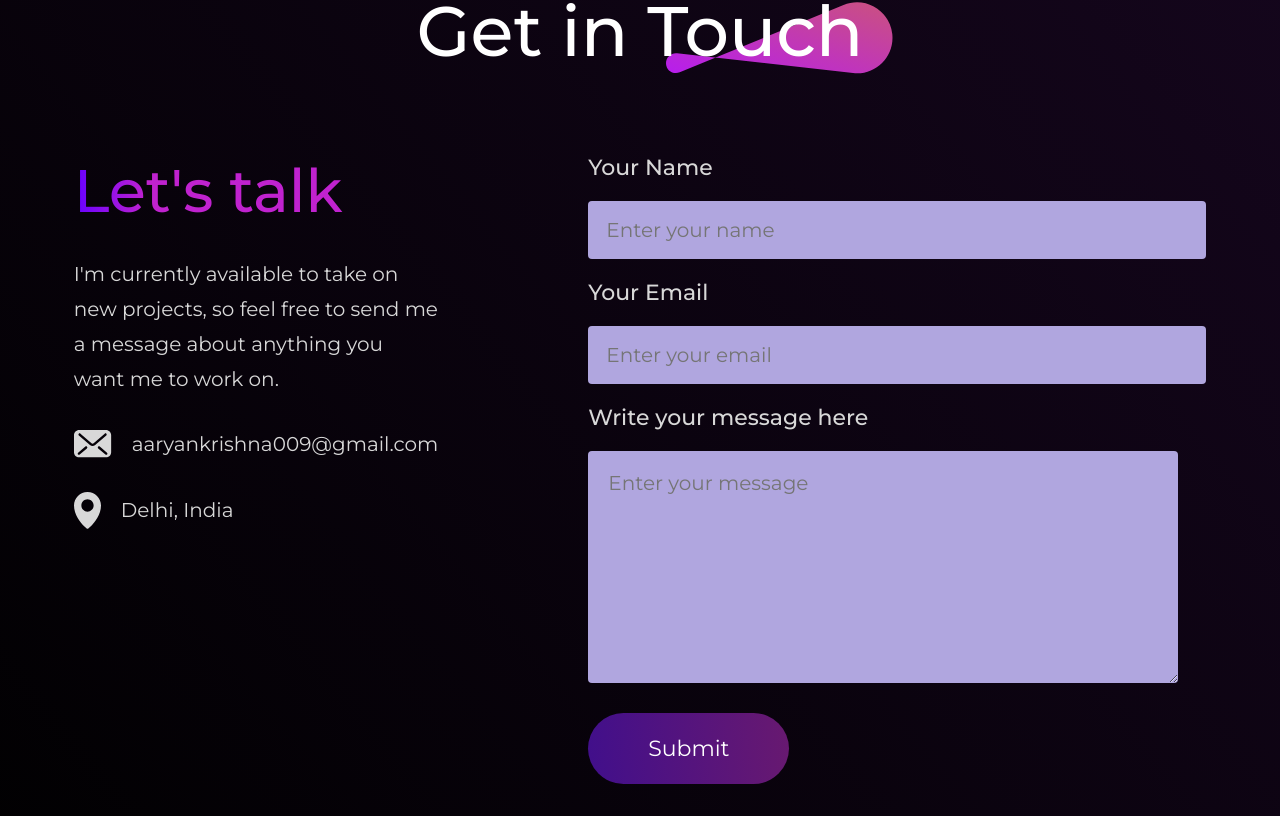
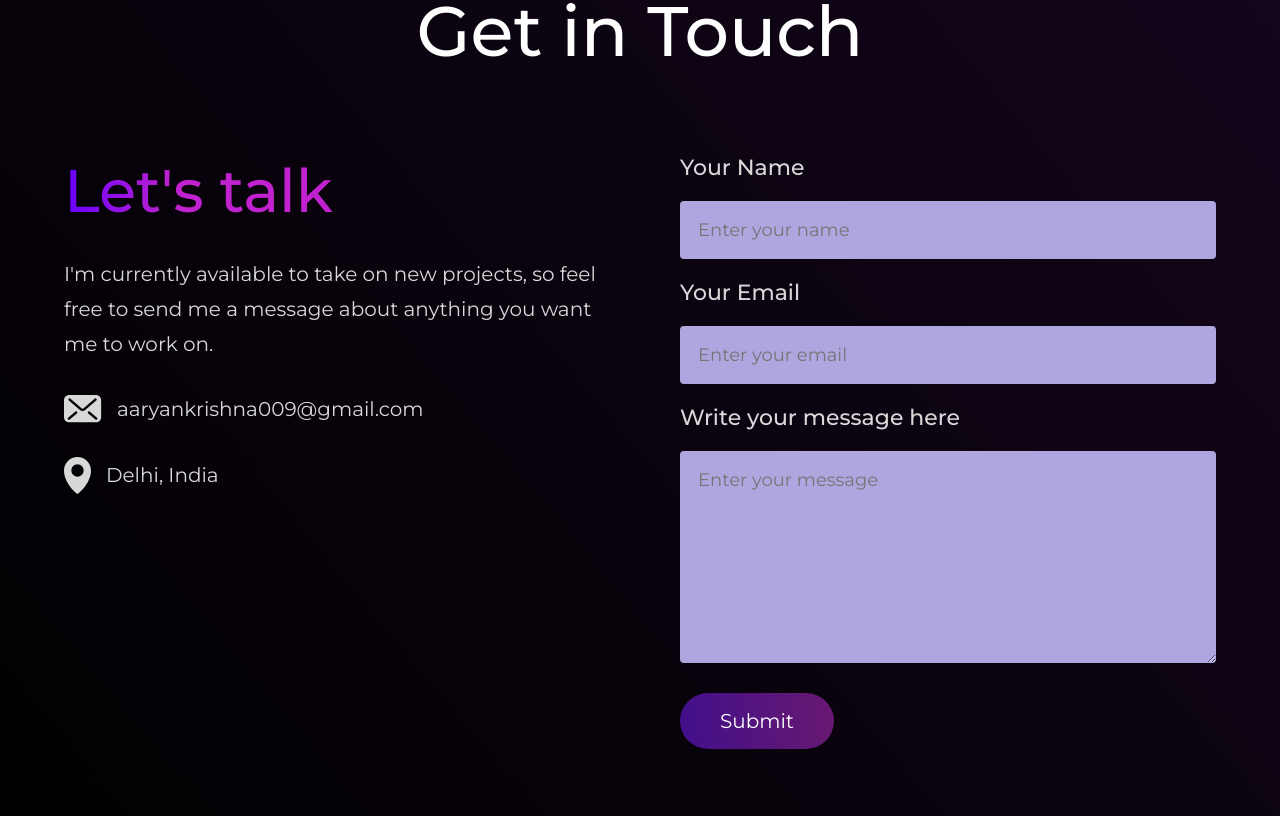
Before and after one commit to aaryan-codes56/my-portfolio, a React (Vite) app: page / in a window 1280 px wide. Shown: the part 5064-5880 px from the top of the page. Built offline with nearby package versions, Linux system fonts and the light colour scheme.

Commit message:
final changes

```diff
--- a/src/Components/Contact/Contact.css
+++ b/src/Components/Contact/Contact.css
@@ -1,4 +1,4 @@
-.contact{
+/* .contact{
     display: flex;
     flex-direction: column;
     align-items: center;
@@ -176,4 +176,206 @@
       font-size: 20px;
     }
 
+  } */
+
+  .contact {
+    display: flex;
+    flex-direction: column;
+    align-items: center;
+    justify-content: center;
+    gap: 80px;
+    margin: 40px 5%;
+    padding: 0;
   }
+
+  .contact-title {
+    position: relative;
+    width: 100%;
+    text-align: center;
+  }
+
+  .contact-title h1 {
+    font-size: 70px;
+    font-weight: 500;
+    margin: 0 auto;
+    word-wrap: break-word;
+  }
+
+  .contact-title img {
+    position: absolute;
+    bottom: 0;
+    right: 0;
+    z-index: -1;
+    max-width: 100px;
+  }
+
+  .contact-section {
+    display: flex;
+    flex-direction: row;
+    gap: 80px;
+    justify-content: space-between;
+    width: 100%;
+    flex-wrap: wrap;
+  }
+
+  .contact-left {
+    display: flex;
+    flex-direction: column;
+    gap: 30px;
+    flex: 1;
+    min-width: 280px;
+  }
+
+  .contact-left h1 {
+    font-size: 60px;
+    font-weight: 500;
+    background: linear-gradient(270deg, #c022cf 80%, #6600ff 100%);
+    background-clip: text;
+    -webkit-text-fill-color: transparent;
+    -webkit-background-clip: text;
+  }
+
+  .contact-left p {
+    max-width: 100%;
+    color: #d8d8d8;
+    font-size: 20px;
+    line-height: 35px;
+  }
+
+  .contact-details {
+    display: flex;
+    flex-direction: column;
+    gap: 30px;
+    color: #d8d8d8;
+    font-size: 22px;
+  }
+
+  .contact-detail {
+    display: flex;
+    align-items: center;
+    gap: 15px;
+    flex-wrap: wrap;
+  }
+
+  .contact-right {
+    display: flex;
+    flex-direction: column;
+    align-items: start;
+    gap: 20px;
+    flex: 1;
+    min-width: 280px;
+  }
+
+  .contact-right label {
+    color: #d8d8d8;
+    font-size: 22px;
+    font-weight: 500;
+  }
+
+  .contact-right input,
+  .contact-right textarea {
+    border: none;
+    width: 100%;
+    padding: 18px;
+    background: #B0A6DF;
+    color: black;
+    font-size: 18px;
+    border-radius: 4px;
+    box-sizing: border-box;
+  }
+
+  .contact-right textarea {
+    resize: vertical;
+  }
+
+  .contact-submit {
+    border: none;
+    color: #fff;
+    border-radius: 50px;
+    background: linear-gradient(264deg, #681970, #410f8b);
+    font-size: 20px;
+    padding: 16px 40px;
+    margin-top: 10px;
+    cursor: pointer;
+    transition: 0.3s;
+  }
+
+  .contact-submit:hover {
+    transform: scale(1.05);
+    transition: 0.3s;
+  }
+
+  @media (max-width: 992px) {
+    .contact-title h1 {
+      font-size: 50px;
+    }
+
+    .contact-section {
+      flex-direction: column;
+      gap: 50px;
+    }
+
+    .contact-left h1 {
+      font-size: 45px;
+    }
+
+    .contact-left p {
+      font-size: 18px;
+      line-height: 30px;
+    }
+
+    .contact-title img {
+      width: 150px;
+      margin-right:150px;
+
+    }
+
+    .contact-submit {
+      font-size: 18px;
+      padding: 14px 30px;
+    }
+  }
+
+  @media (max-width: 480px) {
+    .contact {
+      gap: 60px;
+    }
+
+    .contact-title h1 {
+      font-size: 44px;
+      line-height: 1.2;
+    }
+
+    .contact-left h1 {
+      font-size: 32px;
+    }
+
+    .contact-left p {
+      font-size: 16px;
+      line-height: 26px;
+    }
+
+    .contact-right label {
+      font-size: 18px;
+    }
+
+    .contact-detail {
+      font-size: 18px;
+    }
+
+    .contact-right input,
+    .contact-right textarea {
+      font-size: 16px;
+    }
+
+    .contact-submit {
+      font-size: 16px;
+      padding: 12px 24px;
+    }
+
+    .contact-title img {
+      width: 130px;
+      margin-right: 50px;
+
+    }
+  }
--- a/src/Components/Contact/Contact.jsx
+++ b/src/Components/Contact/Contact.jsx
@@ -1,6 +1,6 @@
 import React from 'react'
 import './Contact.css'
-import theme_pattern from '../../assets/theme_pattern.svg'
+// import theme_pattern from '../../assets/theme_pattern.svg'
 import mail_icon from '../../assets/mail_icon.svg'
 import location_icon from '../../assets/location_icon.svg'
 
@@ -54,7 +54,7 @@ const Contact = () => {
     <div id='contact' className='contact'>
       <div className="contact-title">
         <h1>Get in Touch</h1>
-        <img src={theme_pattern} alt="" />
+        {/* <img src={theme_pattern} alt="" /> */}
       </div>
       <div className="contact-section">
         <div className="contact-left">
--- a/src/Components/Projects/Projects.css
+++ b/src/Components/Projects/Projects.css
@@ -212,7 +212,7 @@
     }
 
     .project-list{
-        grid-template-columns: 1fr 1fr;
+        grid-template-columns: 1fr;
         gap: 35px;
 
     }
```
